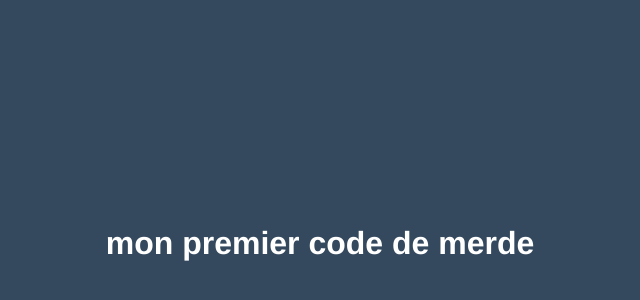
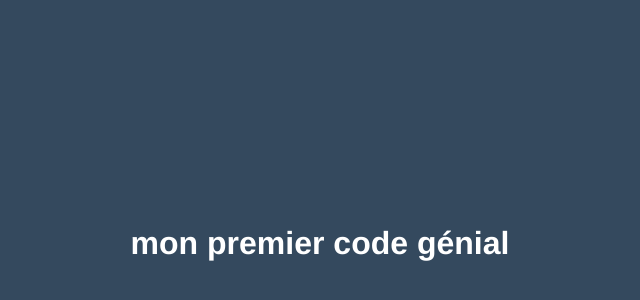
Before and after one commit to FraidFraid/testGithub, a plain HTML site: page index.html in a window 1280 px wide. Shown: the part 116-416 px from the top of the page, without its empty margins (328-968 px from the left). Drawn offline with Linux system fonts and the light colour scheme.

Commit message:
nex text

```diff
--- a/index.html
+++ b/index.html
@@ -23,6 +23,6 @@
 </style>
   <body style="background-color: #34495e">
 
-<h1>mon premier code de merde</h1>
+<h1>mon premier code génial</h1>
   </body>
 </html>
```
